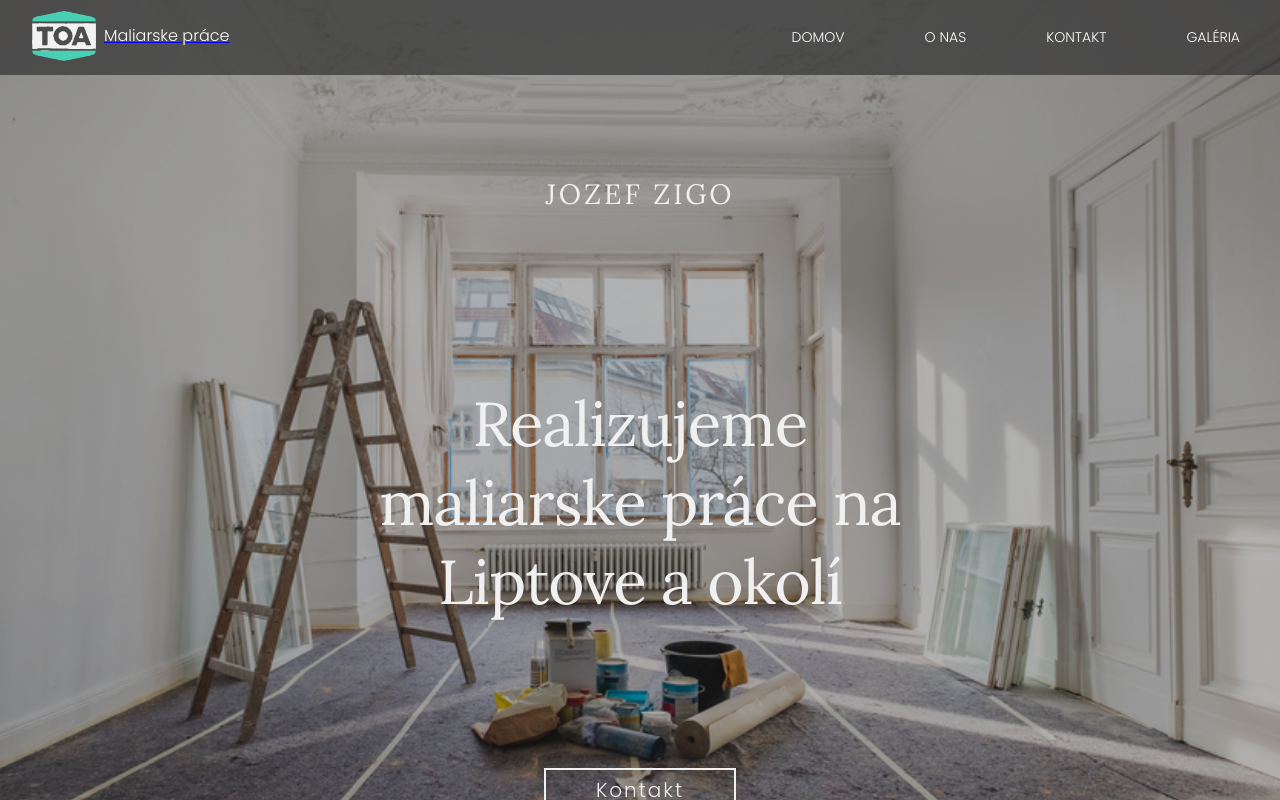
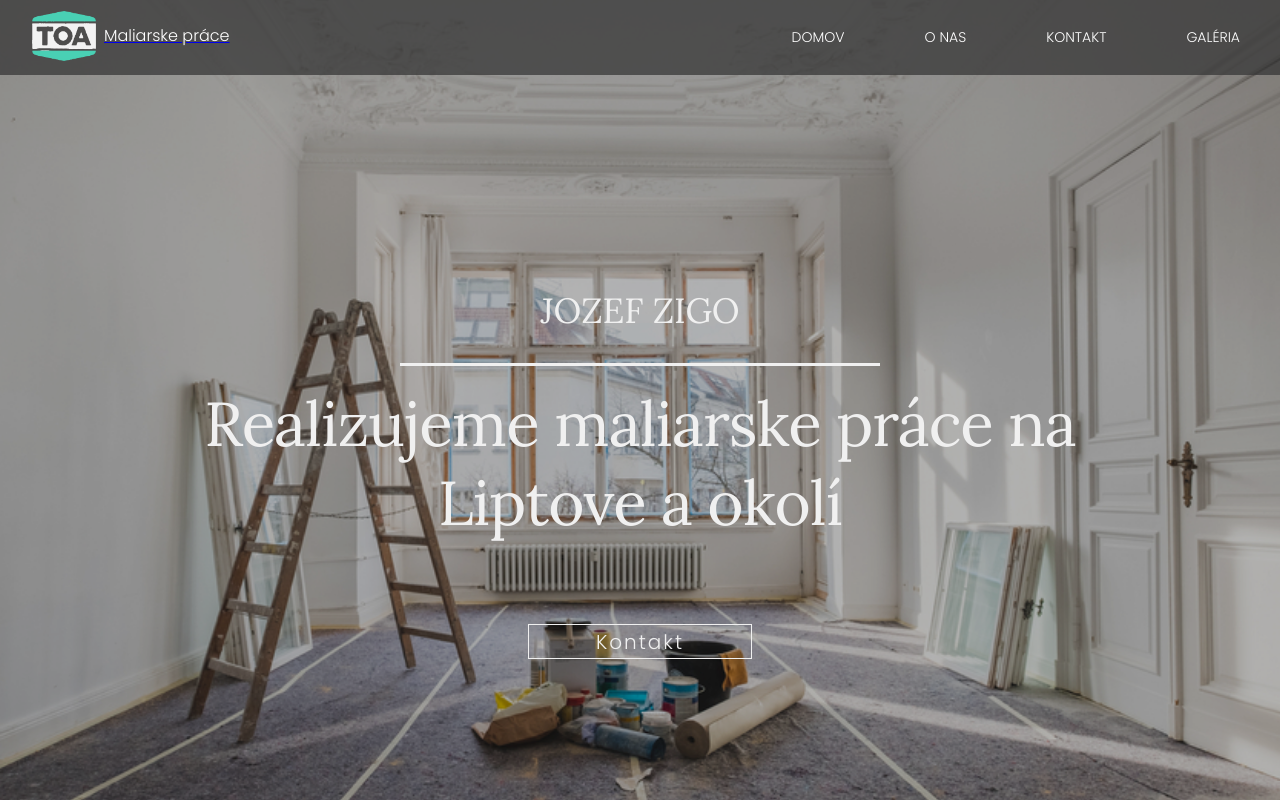
Before and after one commit to MatthewChevy/Synmal, a Vue app: page / in a window 1280 px wide. Shown: the top 800 px of the page. Built offline with nearby package versions, Linux system fonts and the light colour scheme.

Commit message:
refactoring

```diff
--- a/src/components/Home/TheHomeSecondSection.vue
+++ b/src/components/Home/TheHomeSecondSection.vue
@@ -8,7 +8,7 @@
                 </h3>
             </div>
             <article>
-                <div class="airless-box" style="overflow-x: hidden">
+                <div class="airless-box">
                     <div class="logo-holder" data-aos="fade-left">
                         <img
                             class="sm-screen"
@@ -129,6 +129,7 @@ export default {}
     .airless-box {
         align-items: center;
         margin: 0 auto 4rem auto;
+        overflow-x: hidden;
     }
 
     .logo-holder {
--- a/src/components/Home/TheHomeThirdSection.vue
+++ b/src/components/Home/TheHomeThirdSection.vue
@@ -1,7 +1,7 @@
 <template>
     <section class="section">
         <div class="container">
-            <div class="decorative-bucket-box" style="overflow-x: hidden">
+            <div class="decorative-bucket-box">
                 <div class="decorative-bucket lg-screen" data-aos="fade-left">
                     <img src="../../assets/img/jupol.png" alt="Jupol bucket" />
                 </div>
@@ -64,6 +64,7 @@
         align-items: center;
         width: 100%;
         margin: 0 auto;
+        overflow-x: hidden;
     }
 
     .decorative-bucket {
--- a/src/components/Home/TheHomeTitleSection.vue
+++ b/src/components/Home/TheHomeTitleSection.vue
@@ -59,19 +59,18 @@ export default {
 </script>
 
 <style lang="scss" scoped>
+
 @media screen and (min-width: 0px) {
+
     .section-title {
         position: absolute;
-    }
-
-    .container-titles {
     }
 
     .text-top {
         position: absolute;
         width: 100%;
         top: 11rem;
-        animation: textTopFadeIn 1s 1.5s ease-in-out both;
+        animation: textTopFadeIn 1s 0.5s ease-in-out both;
 
         .h2-box {
             width: 100vw;
@@ -103,7 +102,7 @@ export default {
             width: unset;
             height: 0.15rem;
             background-color: $primary-soft;
-            animation: spanFadeIn 0.5s 1s ease-in-out both;
+            animation: spanFadeIn 0.5s 0.25s ease-in-out both;
         }
     }
 
@@ -115,7 +114,7 @@ export default {
         top: 18rem;
         text-align: left;
         opacity: 0;
-        animation: textBottomFadeIn 0.5s 2.5s ease-in-out forwards;
+        animation: textBottomFadeIn 0.5s 1s ease-in-out forwards;
 
         h1 {
             width: 90vw;
@@ -139,15 +138,15 @@ export default {
         text-align: center;
 
         .contact-link-button {
-            width: 16rem;
+            width: 14rem;
             margin: 0 auto;
-            padding: 0.313rem 1.875rem;
+            padding: 0.10rem 1.5rem;
             color: $primary-soft;
-            border: 2px solid $primary-soft;
+            border: 1.5px solid $primary-soft;
             background-color: transparent;
             cursor: pointer;
             opacity: 0;
-            animation: contactButtonFadeIn 0.5s 3s ease-in-out forwards;
+            animation: contactButtonFadeIn 0.5s 1.25s ease-in-out forwards;
 
             a {
                 letter-spacing: 2px;
@@ -164,9 +163,56 @@ export default {
             transform: scale(1.2, 1.2);
         }
     }
+
+
+    @keyframes spanFadeIn {
+        0% {
+            width: 0rem;
+        }
+
+        100% {
+            width: 20rem;
+        }
+    }
+
+    @keyframes textTopFadeIn {
+        0% {
+            transform: scaleY(0%);
+            opacity: 0;
+        }
+
+        100% {
+            transform: scaleY(100%);
+            opacity: 1;
+        }
+    }
+
+    @keyframes textBottomFadeIn {
+        0% {
+            transform: translateY(-20%);
+            opacity: 0;
+        }
+
+        100% {
+            transform: translateY(0%);
+            opacity: 1;
+        }
+    }
+
+    @keyframes contactButtonFadeIn {
+        0% {
+            opacity: 0;
+        }
+
+        100% {
+            opacity: 1;
+        }
+    }
+
 }
 
 @media screen and (min-width: 1024px) {
+
     .section-title {
         position: fixed;
         width: 100%;
@@ -184,130 +230,60 @@ export default {
     }
 
     .text-top {
-        position: fixed;
-        opacity: 0;
-        animation: textTopFadeIn 1s 1.5s ease-in-out both;
-        h2 {
-            color: $primary-soft;
-            text-transform: uppercase;
-            letter-spacing: 3px;
-            font: {
-                size: 35px;
-                weight: 500;
-                family: $font-lora;
+        top: 0rem;
+        text-align: center;
+
+        .h2-box{
+            h2 {
+                top: 0px;
+                font: {
+                    size: 35px;
+                }
             }
-            padding-bottom: 1rem;
         }
     }
 
     .span-box {
-        position: fixed;
-        width: 100%;
-        display: flex;
-        justify-content: center;
-        padding-top: 4rem;
-
-        .span {
-            position: fixed;
-            display: inline-block;
-            content: '-';
-            width: 20rem;
-            height: 0.15rem;
-            transform: scaleX(0);
-            background-color: $primary-soft;
-            animation: spanFadeIn 0.5s 1s ease-in-out forwards;
-        }
+        top: 4.7rem;
     }
 
     .text-bottom {
-        position: fixed;
+        top: 0rem;
         max-width: 55rem;
         margin: 0 auto;
         padding-top: 6rem;
-        opacity: 0;
-        animation: textBottomFadeIn 0.5s 2.5s ease-in-out forwards;
-        h1 {
-            color: $primary-soft;
-            padding-bottom: 3rem;
-            letter-spacing: -1px;
-            font: {
-                size: 62px;
-                family: $font-lora;
-                weight: 400;
+
+        .h1-box{
+            h1 {
+                max-width: 60rem;
+                font: {
+                    size: 62px;
+                }
             }
         }
     }
 
+    .button{
+       top: 21rem;
+    }
+
     .contact-link-button {
-        max-width: 12rem;
-        margin: 0 auto;
-        padding: 3px 30px;
-        color: $primary-soft;
-        border: 1px solid $primary-soft;
-        background-color: transparent;
-        cursor: pointer;
-        opacity: 0;
-        animation: contactButtonFadeIn 0.5s 3s ease-in-out forwards;
-
-        a {
-            letter-spacing: 2px;
-            font: {
-                size: 18px;
-                weight: 400;
-            }
-        }
+        max-width: 14rem;
     }
 
     .contact-link-button:hover,
     :focus {
-        transition: 0.35s;
-        transform: scale(1.2, 1.2);
+        transform: scale(1.1, 1.1);
+    }
+
+    @keyframes spanFadeIn {
+        0% {
+            width: 0rem;
+        }
+        100% {
+            width: 30rem;
+        }
     }
 }
 
-//Animation
-
-@keyframes spanFadeIn {
-    0% {
-        width: 0rem;
-    }
-
-    100% {
-        width: 20rem;
-    }
-}
-
-@keyframes textTopFadeIn {
-    0% {
-        transform: scaleY(0%);
-        opacity: 0;
-    }
-
-    100% {
-        transform: scaleY(100%);
-        opacity: 1;
-    }
-}
-
-@keyframes textBottomFadeIn {
-    0% {
-        transform: translateY(-20%);
-        opacity: 0;
-    }
-
-    100% {
-        transform: translateY(0%);
-        opacity: 1;
-    }
-}
-
-@keyframes contactButtonFadeIn {
-    0% {
-        opacity: 0;
-    }
-
-    100% {
-        opacity: 1;
-    }
-}
 </style>
```
